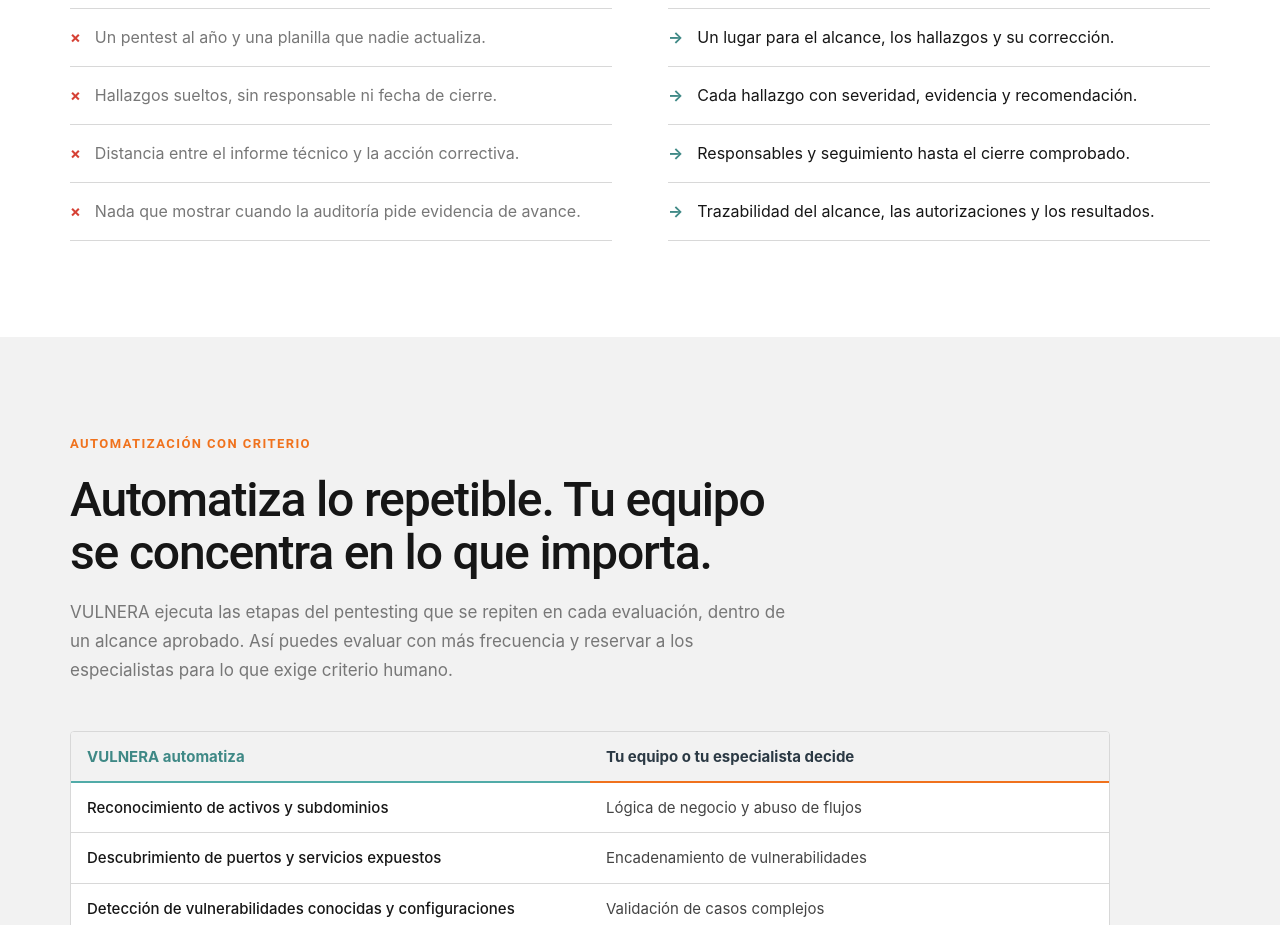
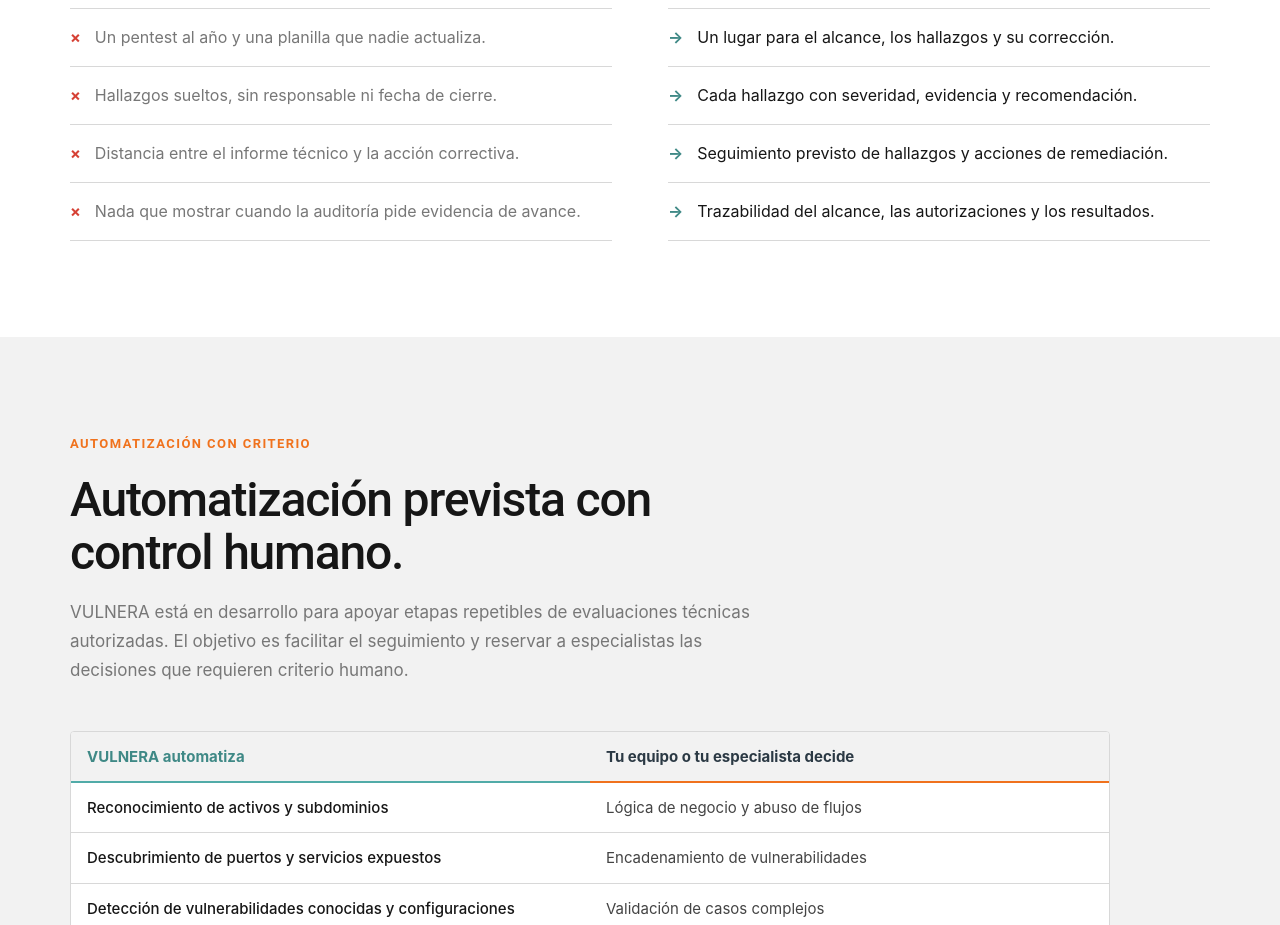
Before and after one commit to Tecdex-SpA/tcdx-threatwatch, a Next.js app: page / in a window 1280 px wide. Shown: the part 1480-2405 px from the top of the page. Built offline with nearby package versions, Linux system fonts and the light colour scheme; no server answers.

Commit message:
fix(f0): retirar promesas publicas de demo, cierre y ejecucion no habilitada

```diff
--- a/app/page.tsx
+++ b/app/page.tsx
@@ -24,7 +24,7 @@ const problemWithout = [
 const problemWith = [
   "Un lugar para el alcance, los hallazgos y su corrección.",
   "Cada hallazgo con severidad, evidencia y recomendación.",
-  "Responsables y seguimiento hasta el cierre comprobado.",
+  "Seguimiento previsto de hallazgos y acciones de remediación.",
   "Trazabilidad del alcance, las autorizaciones y los resultados.",
 ];
 
@@ -96,11 +96,11 @@ export default function Page() {
         <div className="container">
           <div className="section-heading">
             <p className="eyebrow">Automatización con criterio</p>
-            <h2>Automatiza lo repetible. Tu equipo se concentra en lo que importa.</h2>
+            <h2>Automatización prevista con control humano.</h2>
             <p>
-              VULNERA ejecuta las etapas del pentesting que se repiten en cada evaluación, dentro
-              de un alcance aprobado. Así puedes evaluar con más frecuencia y reservar a los
-              especialistas para lo que exige criterio humano.
+              VULNERA está en desarrollo para apoyar etapas repetibles de evaluaciones
+              técnicas autorizadas. El objetivo es facilitar el seguimiento y reservar
+              a especialistas las decisiones que requieren criterio humano.
             </p>
           </div>
           <AutomationTable />
```
